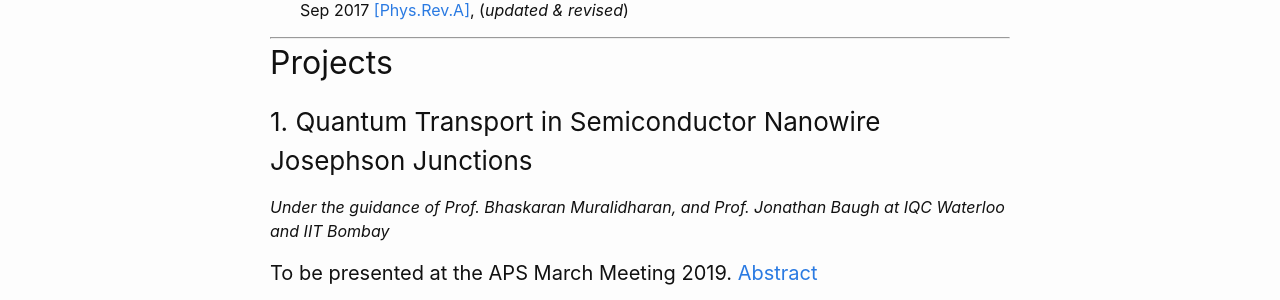
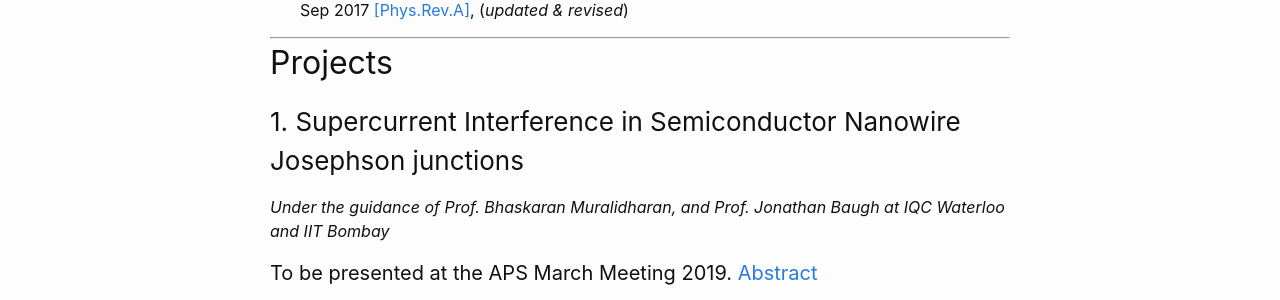
Before and after one commit to praveen5/praveen5.github.io, a Jekyll site: the page built from research.md, in a window 1280 px wide. Shown: the part 494-794 px from the top of the page. Built offline with Jekyll 4.4.1, drawn with Linux system fonts in a browser that asks for light colours.

Commit message:
Update research.md

```diff
--- a/research.md
+++ b/research.md
@@ -17,7 +17,7 @@ _This page lists my research projects. For a summary of my academic course proje
 
 ***
 ## Projects
-### 1. Quantum Transport in Semiconductor Nanowire Josephson Junctions
+### 1. Supercurrent Interference in Semiconductor Nanowire Josephson junctions
 _Under the guidance of Prof. Bhaskaran Muralidharan, and Prof. Jonathan Baugh at IQC Waterloo and IIT Bombay_
 
 #### To be presented at the APS March Meeting 2019. [Abstract](http://meetings.aps.org/Meeting/MAR19/Session/S05.9)
```
